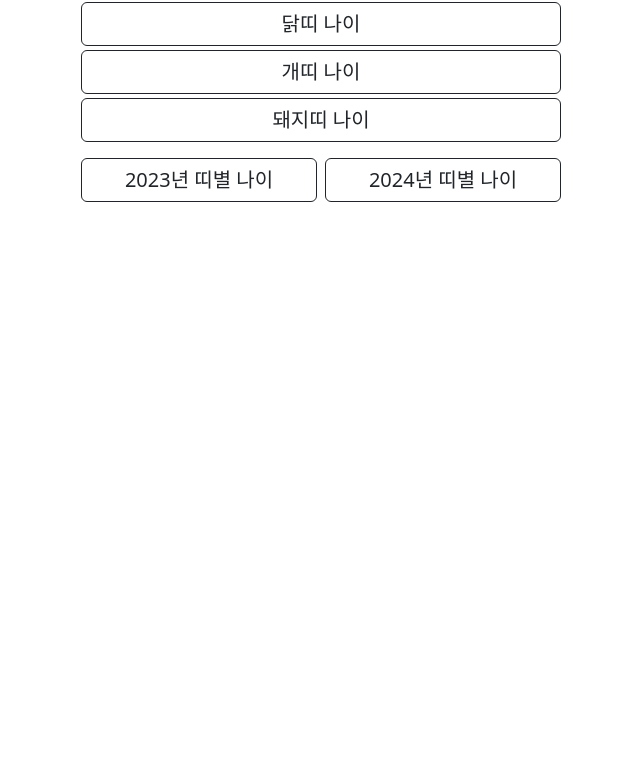
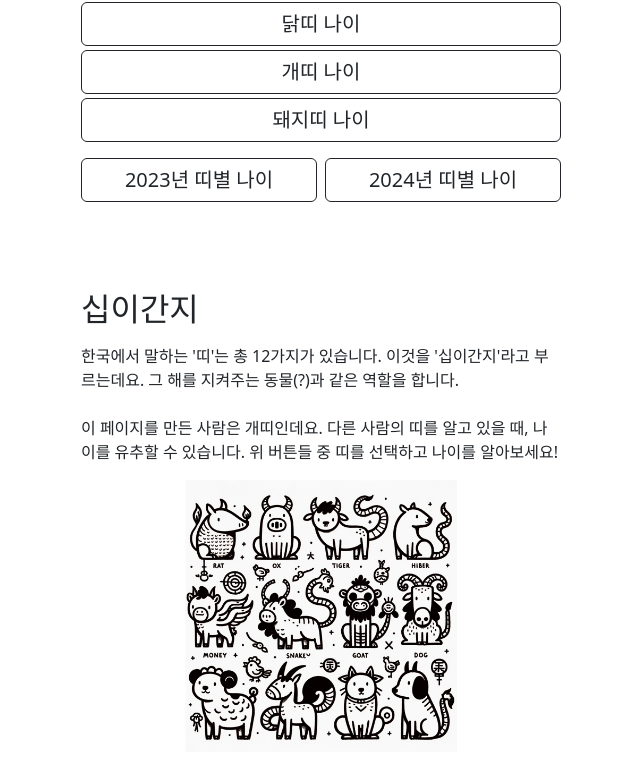
Before and after one commit to zziri/app, a Next.js app: page /zodiac/sign/age/home/2022 in a window 1280 px wide. Shown: the part 670-1448 px from the top of the page, without its empty margins (319-959 px from the left). Before the commit the page ends 968 px from the top, so only its background shows below. Built offline with nearby package versions, Linux system fonts and the light colour scheme.

Commit message:
[dev/seo-zodiac] 12간지 SEO (#30)

```diff
--- a/src/components/common/SeoArticle.tsx
+++ b/src/components/common/SeoArticle.tsx
@@ -54,8 +54,8 @@ export default function SeoArticle({ list }: SeoArticleProps) {
         }
         .image {
           position: relative;
-          width: 15rem;
-          height: 15rem;
+          width: 17rem;
+          height: 17rem;
         }
         .image-box {
           display: flex;
--- a/src/components/zodiac/sign/age/ZodiacSignAgeHomePage.tsx
+++ b/src/components/zodiac/sign/age/ZodiacSignAgeHomePage.tsx
@@ -4,6 +4,7 @@ import SeoHead from "@/components/common/SeoHead";
 import Title from "@/components/common/Title";
 import ZodiacSignAgeHomeFunction from "@/components/zodiac/sign/age/ZodiacSignAgeHomeFunction";
 import { currentYear } from "@/data/common/commonData";
+import { zodiacSignConst } from "@/data/zodiac/sign/zodiacSignData";
 import { toString } from "lodash-es";
 
 interface Props {
@@ -20,7 +21,7 @@ export default function ZodiacSignAgeHomePage( { year }: Props) {
       <Title title={title} />
       <Description content={description} />
       <ZodiacSignAgeHomeFunction year={Number(year)}/>
-      <SeoArticle list={[]} />
+      <SeoArticle list={zodiacSignConst.articleList} />
     </>
   );
 }
--- a/src/components/zodiac/sign/age/ZodiacSignAgePage.tsx
+++ b/src/components/zodiac/sign/age/ZodiacSignAgePage.tsx
@@ -3,7 +3,7 @@ import EmptyDiv from "@/components/common/EmptyDiv";
 import SeoArticle from "@/components/common/SeoArticle";
 import SeoHead from "@/components/common/SeoHead";
 import Title from "@/components/common/Title";
-import { zodiacBaseYear, zodiacSignKorean } from "@/data/zodiac/sign/zodiacSignData";
+import { zodiacBaseYear, zodiacSignConst, zodiacSignKorean } from "@/data/zodiac/sign/zodiacSignData";
 import { range } from "lodash-es";
 
 interface TableRow {
@@ -99,7 +99,7 @@ export default function ZodiacSignAgePage({ year, sign }: PageProps) {
       <Title title={title} />
       <Description content={description} />
       <ZodiacSignAgeTable rowList={rowList}/>
-      <SeoArticle list={[]} />
+      <SeoArticle list={zodiacSignConst.articleList} />
     </>
   );
 }
--- a/src/data/zodiac/sign/zodiacSignData.ts
+++ b/src/data/zodiac/sign/zodiacSignData.tsx
@@ -1,6 +1,7 @@
 import { currentYear } from "@/data/common/commonData";
-import { getYear } from "date-fns";
+import Article from "@/types/Article";
 import { range, zip } from "lodash-es"
+import zodiacImage from '@/../public/images/zodiac.png';
 
 const zodiacSignList = [
   'rat',
@@ -51,10 +52,32 @@ const zodiacBaseYear = new Map(zip(zodiacSignList, zodiacSignBaseYearList));
 const zodiacSignKorean = new Map(zip(zodiacSignList, zodiacSignKoreanList));
 const serviceYearList = range(currentYear - 1, currentYear + 2);
 
+const articleList: Array<Article> = [
+  {
+    subtitle: '십이간지',
+    contents: (
+      <>
+        <article>
+          한국에서 말하는 '띠'는 총 12가지가 있습니다. 이것을 '십이간지'라고 부르는데요. 그 해를 지켜주는 동물(?)과 같은 역할을 합니다.
+          <br /><br />
+          이 페이지를 만든 사람은 개띠인데요. 다른 사람의 띠를 알고 있을 때, 나이를 유추할 수 있습니다. 위 버튼들 중 띠를 선택하고 나이를 알아보세요!
+        </article>
+      </>
+    ),
+    imageSrc: zodiacImage,
+    imageAlt: '십이간지'
+  },
+]
+
+const zodiacSignConst = {
+  articleList: articleList
+};
+
 export {
   zodiacBaseYear,
   zodiacSignKorean,
   zodiacSignList,
   currentYear,
-  serviceYearList
+  serviceYearList,
+  zodiacSignConst
 };
```
Also changed, not shown: public/images/zodiac.png (added), 1 other file (tests, documents, lock files or other folders).
